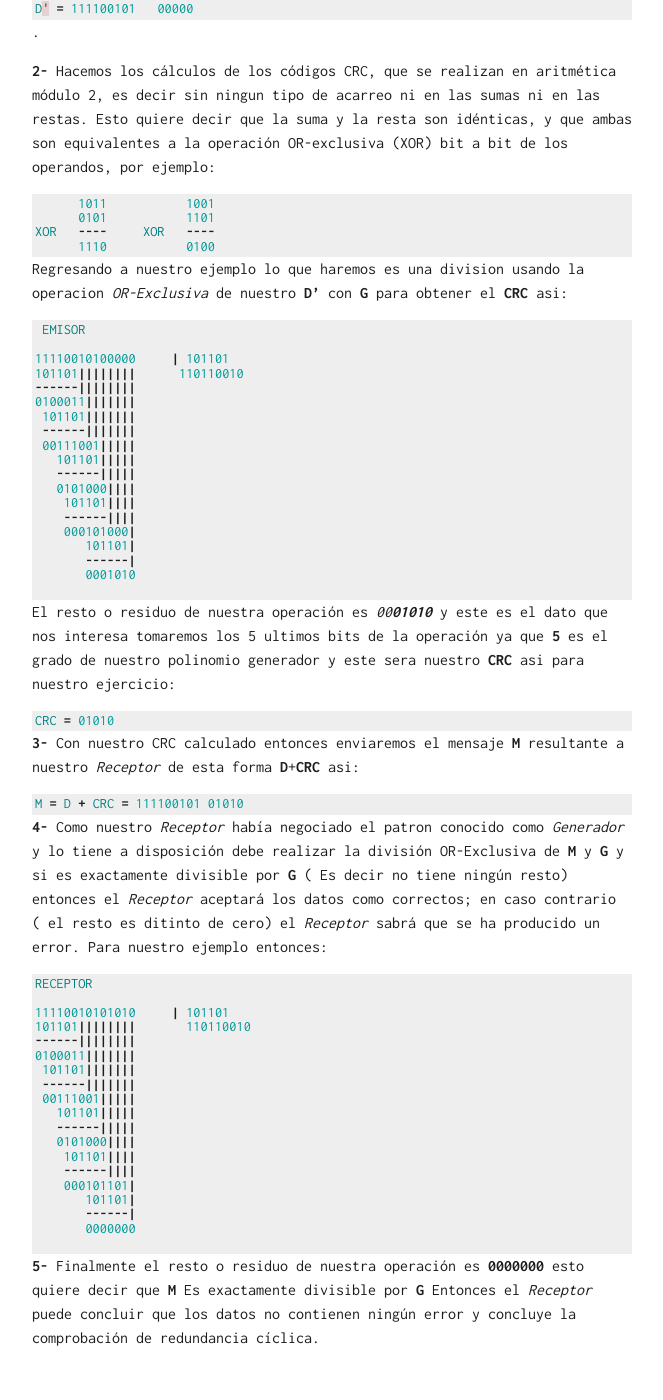
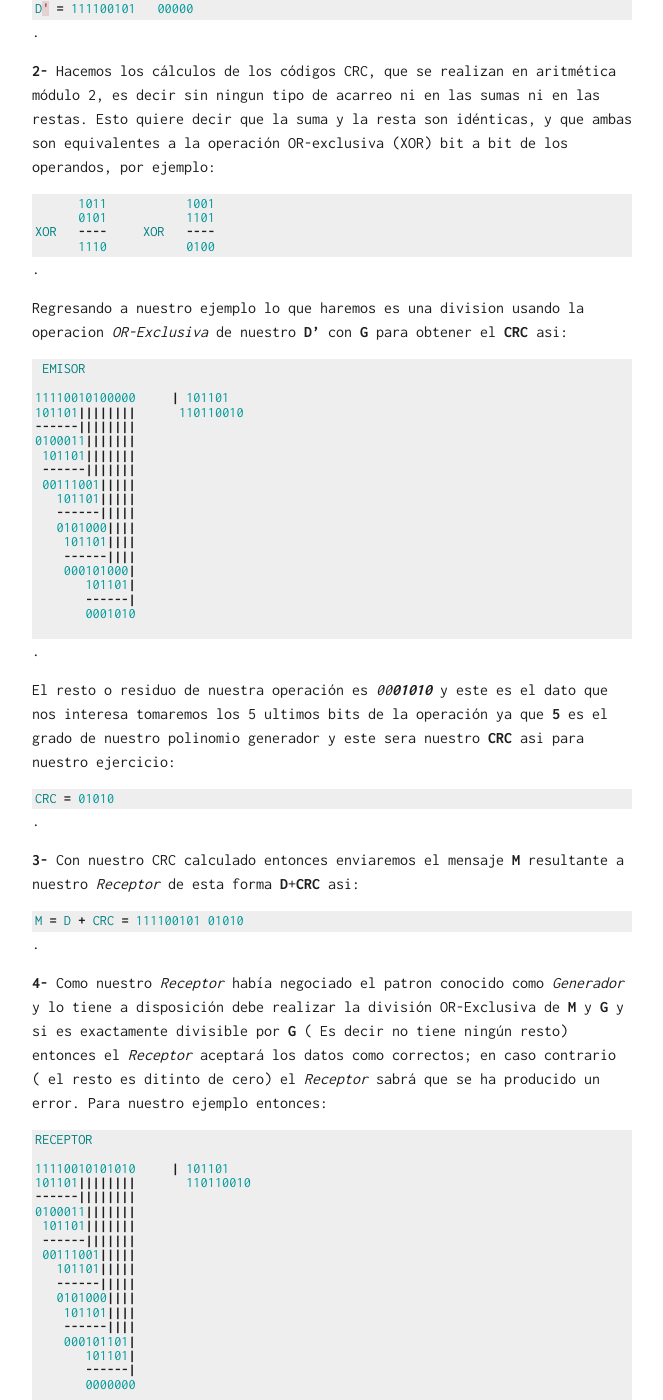
Before and after one commit to AlbCM/albcm.github.io, a Jekyll site: the page built from _posts/16-09-07-Codigo-de-redundancia-ciclica-CRC.markdown, in a window 1280 px wide and 1400 px high, scrolled down 1308 px. Shown: the whole window, without its empty margins (308-971 px from the left). Built offline with Jekyll 4.4.1, drawn with Linux system fonts in a browser that asks for light colours; comment, search, counter and statistics services are not loaded.

Commit message:
Update 16-09-07-Codigo-de-redundancia-ciclica-CRC.markdown

```diff
--- a/_posts/16-09-07-Codigo-de-redundancia-ciclica-CRC.markdown
+++ b/_posts/16-09-07-Codigo-de-redundancia-ciclica-CRC.markdown
@@ -52,6 +52,7 @@ XOR   ----     XOR   ----
       1110           0100
 
 {% endhighlight %}
+.
 
 Regresando a nuestro ejemplo lo que haremos es una division usando la operacion *OR-Exclusiva* de nuestro **D'** con **G** para obtener el **CRC** asi:
 
@@ -75,18 +76,18 @@ Regresando a nuestro ejemplo lo que haremos es una division usando la operacion
        ------|
        0001010
 
-{% endhighlight %}
+{% endhighlight %}.
 
 El resto o residuo de nuestra operación es *00**01010*** y este es el dato que nos interesa tomaremos los 5 ultimos bits de la operación ya que **5** es el grado de nuestro polinomio generador y este sera nuestro **CRC** asi para nuestro ejercicio:
 
 {% highlight ruby  %}
 CRC = 01010
-{% endhighlight %}
+{% endhighlight %}.
 
 **3-** Con nuestro CRC calculado entonces enviaremos el mensaje **M** resultante a nuestro *Receptor* de esta forma **D**+**CRC** asi:
 {% highlight ruby  %}
 M = D + CRC = 111100101 01010
-{% endhighlight %}
+{% endhighlight %}.
 
 **4-** Como nuestro *Receptor* había negociado el patron conocido como *Generador* y lo tiene a disposición  debe realizar la división OR-Exclusiva de **M** y **G** y si es exactamente divisible por **G** ( Es decir no tiene ningún resto) entonces el *Receptor* aceptará los datos como correctos; en caso contrario ( el resto es ditinto de cero) el *Receptor* sabrá que se ha producido un error. Para nuestro ejemplo entonces:
 
@@ -110,7 +111,7 @@ RECEPTOR
        ------|
        0000000
 
-{% endhighlight %}
+{% endhighlight %}.
 
 **5-** Finalmente el resto o residuo de nuestra operación es **0000000** esto quiere decir que **M** Es exactamente divisible por **G** Entonces el *Receptor* puede concluir que los datos no contienen ningún error y concluye la comprobación de redundancia cíclica.
 
```
